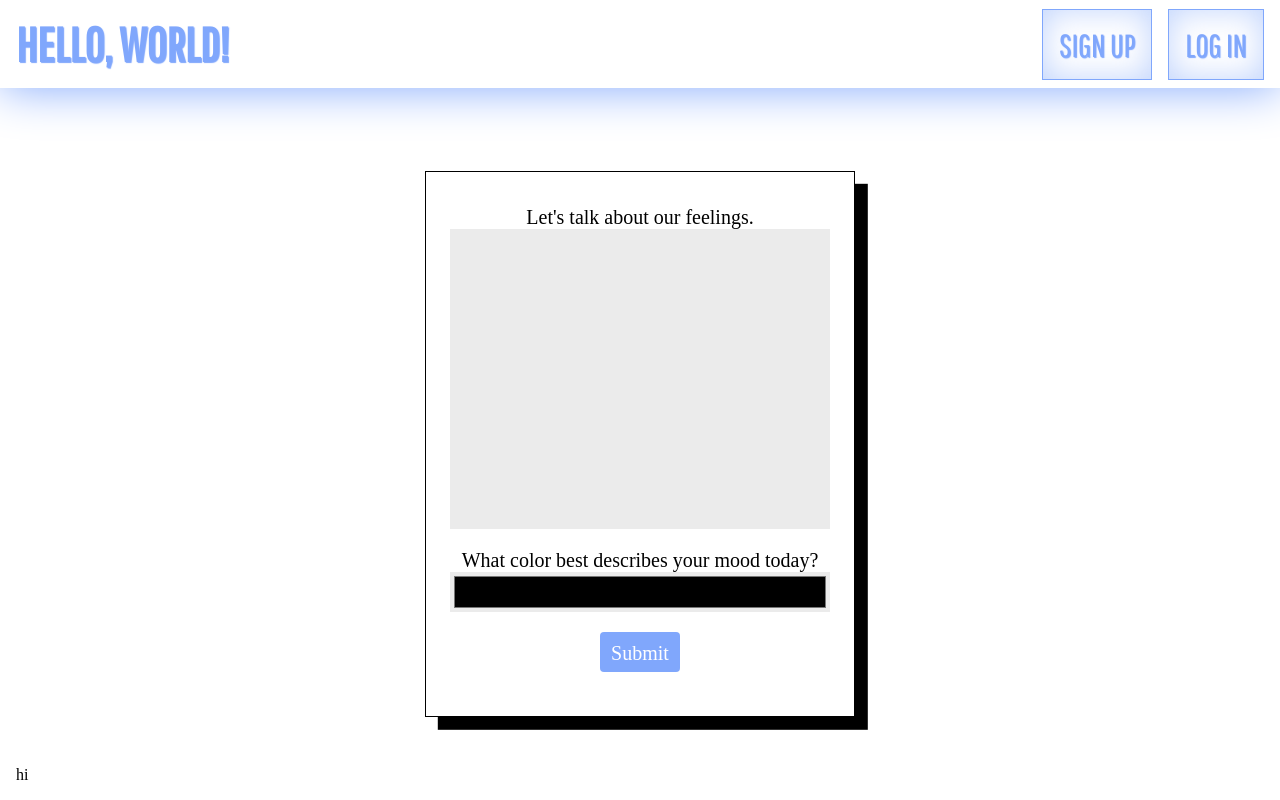
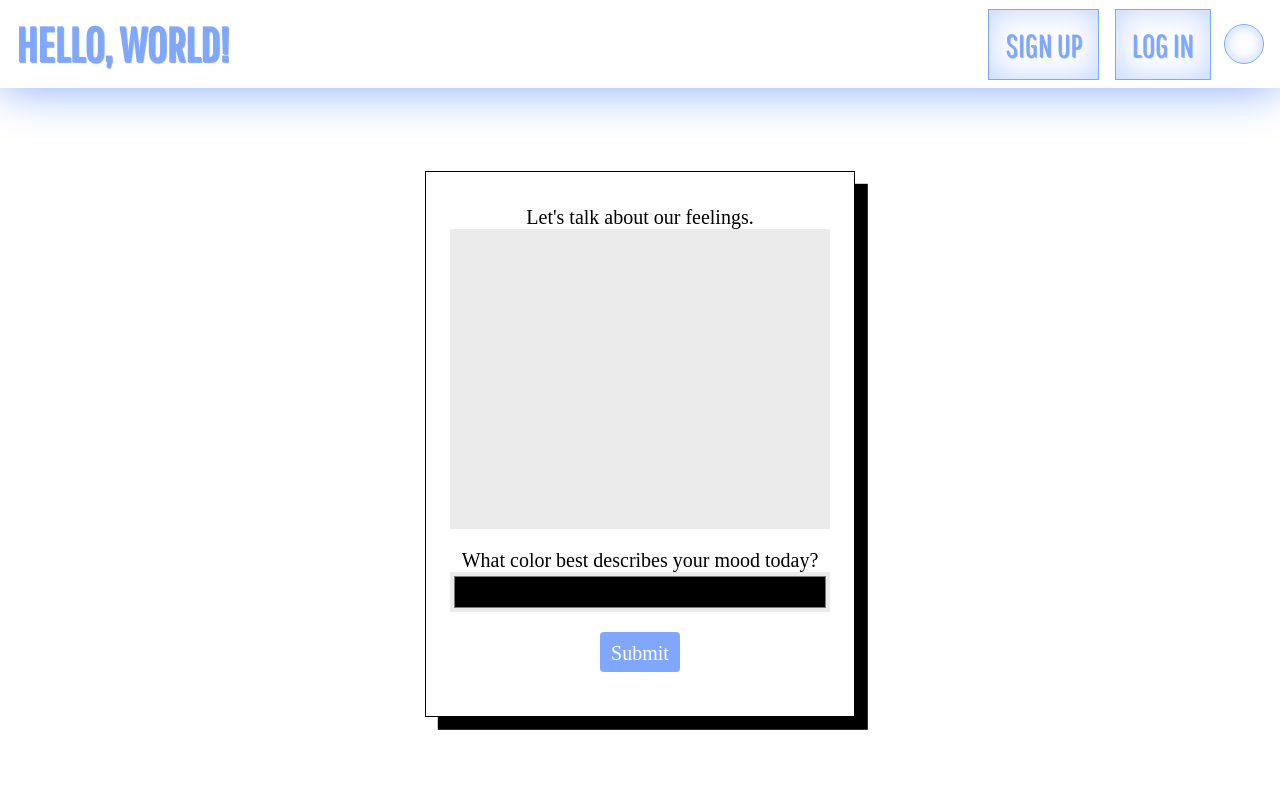
Before and after one commit to AliceWeng/Hello-World, a React (Create React App) app in the folder frontend/: page /moods/new in a window 1280 px wide. Built offline with nearby package versions, Linux system fonts and the light colour scheme; no server answers.

Commit message:
created a dropdown menu, passed setform function down through props

```diff
--- a/frontend/src/App.css
+++ b/frontend/src/App.css
@@ -17,7 +17,7 @@
   --body-background: #0e0e10;
   --form-background: #18181b;
   --input-background: #3d3d3f;
-  --input-border: #80a7fc;
+  --input-border: var(--logo);
   --text: white;
 }
 body {
@@ -26,8 +26,8 @@ body {
 }
 h1 {
   font-size: 2.5em;
+  color: var(--text);
   margin-bottom: .5em;
-  color: var(--text);
 }
 form {
   display: flex;
@@ -96,22 +96,21 @@ input:focus, textarea:focus {
   font-family: "Calibre";
   margin: .5em;
   margin-bottom: 1em;
+  border-radius: .2em;
   font-size: 20px;
   color: white;
   padding: .5em;
   width: 4em;
-  border: none;
-  border-radius: .2em;
   cursor: pointer;
 }
 .submit:focus {
-  border: none;
   background: var(--logo);
 }
 .submit:hover {
   background: #5e91ff;
 }
 .submit:active {
+  border: none;
   background: #407cff;
 }
 .error {
@@ -188,13 +187,6 @@ li {
   justify-content: center;
   min-height: calc(100vh - 88px);
 }
-.toggle {
-  position: absolute;
-  bottom: 1em;
-  left: 1em;
-  color: var(--text);
-  cursor: pointer;
-}
 p {
   color: var(--text);
 }
@@ -205,3 +197,43 @@ p {
 .link:hover {
   text-decoration: underline;
 }
+.dropdownButton {
+  margin: .6em 0;
+  border-radius: 50%;
+  margin-left: 1em;
+  border: none;
+  width: 3em;
+  height: 3em;
+  position: relative;
+  border: solid 1px var(--logo);
+  box-shadow: inset rgba(128, 167, 252, 0.5) 0 0 1em;
+  background: var(--body-background);
+  cursor: pointer;
+}
+.menu {
+  width: 200px;
+  position: absolute;
+  top: 6em;
+  right: 1em;
+  opacity: 0;
+  color: var(--text);
+  background: var(--form-background);
+  pointer-events: none;
+  border-radius: .5em;
+}
+.dropdown.active > .menu {
+  opacity: 1;
+  pointer-events: auto;
+}
+.menu button {
+  background: transparent;
+  color: var(--text);
+  border: none;
+  width: 198px;
+  border-radius: .5em;
+  padding: 1em 2em;
+  cursor: pointer;
+}
+.menu button:hover {
+  background: var(--input-background);
+}
--- a/frontend/src/App.jsx
+++ b/frontend/src/App.jsx
@@ -1,8 +1,5 @@
-import { useState, useEffect } from "react";
 import {BrowserRouter as Router, Routes, Route } from "react-router-dom";
 import "./App.css";
-import SignUpForm from "./Components/SignUpForm";
-import LogInForm from "./Components/LogInForm";
 import MoodForm from "./Components/MoodForm";
 import NavBar from "./Components/NavBar";
 import MoodCollection from "./Components/MoodCollection";
@@ -10,17 +7,6 @@ import Error404 from "./Components/Error404";
 
 
 function App() {
-  const [toggle, setToggle] = useState(false);
-
-  useEffect(() => {
-    if(!toggle) {
-      document.body.className = "";
-    }
-    if(toggle) {
-      document.body.className = "dark";
-    }
-  }, [toggle]);
-
   return (
       <Router>
         <NavBar/>
@@ -30,7 +16,6 @@ function App() {
           <Route path="/moods/new" element={<MoodForm />}/>
           <Route path="/*" element={<Error404/>}/>
         </Routes>
-        <div className="toggle" onClick={() => setToggle(!toggle)}>hi</div>
       </Router>
   );
 }
--- a/frontend/src/Components/LogInForm.jsx
+++ b/frontend/src/Components/LogInForm.jsx
@@ -1,9 +1,8 @@
 import { useState, useEffect, useContext, useRef } from "react";
 import { Link, useNavigate } from "react-router-dom";
 import "../App.css";
-import AuthContext from "./context/AuthContext";
 
-function LogInForm() {
+function LogInForm({ setForm }) {
     const [user, setUser] = useState({
         username: "",
         password: ""
@@ -12,8 +11,6 @@ function LogInForm() {
     const [error, setError] = useState("");
 
     const [passwordToggle, setPasswordToggle] = useState(false);
-
-    const { setAuth } = useContext(AuthContext);
 
     const usernameRef = useRef();
     const errorRef = useRef();
@@ -38,12 +35,11 @@ function LogInForm() {
         const data = await response.json();
 
         if(response.status === 200) {
-            setAuth(data.user);
             navigate("/");
             window.location.reload();
         } else {
             setError(data.message);
-            errorRef.current.focus();
+            usernameRef.current.focus();
         }
     }
 
@@ -55,7 +51,7 @@ function LogInForm() {
         <section className="center">
             <form onSubmit={handleSubmit}>
                 <h1>Log In</h1>
-                {error ? <p ref={errorRef} role="alert">{error}</p> : null}
+                <p ref={errorRef} role="alert">{error}</p>
                 <label htmlFor="username">Username</label>
                 <input
                     type="text"
@@ -89,7 +85,7 @@ function LogInForm() {
                     </button>
                 </div>
                 <input className="submit" type="submit"/>
-                <p>Don't have an account? <Link className="link" to="/signup">Sign up.</Link></p>
+                <p>Don't have an account? <Link className="link" onClick={() => setForm("signup")}>Sign up.</Link></p>
             </form>
         </section>
     )
--- a/frontend/src/Components/LogOutButton.jsx
+++ b/frontend/src/Components/LogOutButton.jsx
@@ -9,7 +9,7 @@ function LogOutButton() {
     }
 
     return (
-        <button className="navButton" onClick={logout}>Log Out</button>
+        <button onClick={logout}>Log Out</button>
     )
 }
 
--- a/frontend/src/Components/NavBar.jsx
+++ b/frontend/src/Components/NavBar.jsx
@@ -8,7 +8,24 @@ import AuthContext from "./context/AuthContext";
 
 function NavBar() {
     const [form, setForm] = useState("");
+    const [active, setActive] = useState(false);
+    const [toggle, setToggle] = useState(false);
+
     const { auth } = useContext(AuthContext);
+
+    document.addEventListener("click", e => {
+        if(e.target.closest(".dropdown")) {
+            // do nothing.
+        } else {
+            setActive(false);
+        }
+    });
+
+    useEffect(() => {
+      toggle
+        ? document.body.className = "dark"
+        : document.body.className = ""
+    }, [toggle]);
 
     return (
         <>
@@ -17,19 +34,25 @@ function NavBar() {
                     <li>
                         <Link className="navLogo" to="/">Hello, world!</Link>
                     </li>
-                    { auth
-                        ? <li>
-                            <p>Welcome, {auth.nickname}!</p>
-                            <LogOutButton/>
-                        </li>
-                        : <li>
+                    <li>
+                        { auth
+                        ? <p>Welcome, {auth.nickname}!</p>
+                        : <>
                             <button className="navButton" onClick={() => setForm("signup")}>Sign up</button>
                             <button className="navButton" onClick={() => setForm("login")}>Log In</button>
-                        </li>
-                    }
+                          </> }
+                        <div className={active ? "dropdown active" : "dropdown"}>
+                            <button className="dropdownButton" onClick={() => setActive(!active)}></button>
+                            <div className="menu">
+                                <button className="toggle" onClick={() => setToggle(!toggle)}>Dark Toggle</button>
+                                <Link to="https://aliceweng.github.io/Rock-Paper-Scissors"><button>Rock, Paper, Scissors</button></Link>
+                                { auth ? <LogOutButton/> : null }
+                            </div>
+                        </div>
+                    </li>
                 </ul>
             </nav>
-            {form === "signup" ? <SignUpForm/> : form === "login" ? <LogInForm/> : null}
+            { form === "signup" ? <SignUpForm setForm={setForm}/> : form === "login" ? <LogInForm setForm={setForm}/> : null }
         </>
     )
 }
--- a/frontend/src/Components/SignUpForm.jsx
+++ b/frontend/src/Components/SignUpForm.jsx
@@ -5,7 +5,7 @@ import "../App.css";
 const USERNAME_REGEX = /^[a-zA-Z0-9]{4,12}$/;
 const PASSWORD_REGEX = /^(?=.*[a-z])(?=.*[A-Z])(?=.*[0-9]).{8,}$/;
 
-function SignUpForm() {
+function SignUpForm({ setForm }) {
     const [user, setUser] = useState({
         nickname: "",
         username: "",
@@ -223,7 +223,7 @@ function SignUpForm() {
                         : "Please enter a password 8 or more characters long with at least 1 uppercase letter, 1 lowercase letter, and 1 number."}
                 </p>
                 <input type="submit" className="submit"/>
-                <p>Already have an account? <Link className="link" to="/login">Log in.</Link></p>
+                <p>Already have an account? <Link className="link" onClick={() => setForm("login")}>Log in.</Link></p>
             </form>
         </section>
     )
```
Also changed, not shown: 2 other files (tests, documents, lock files or other folders).
